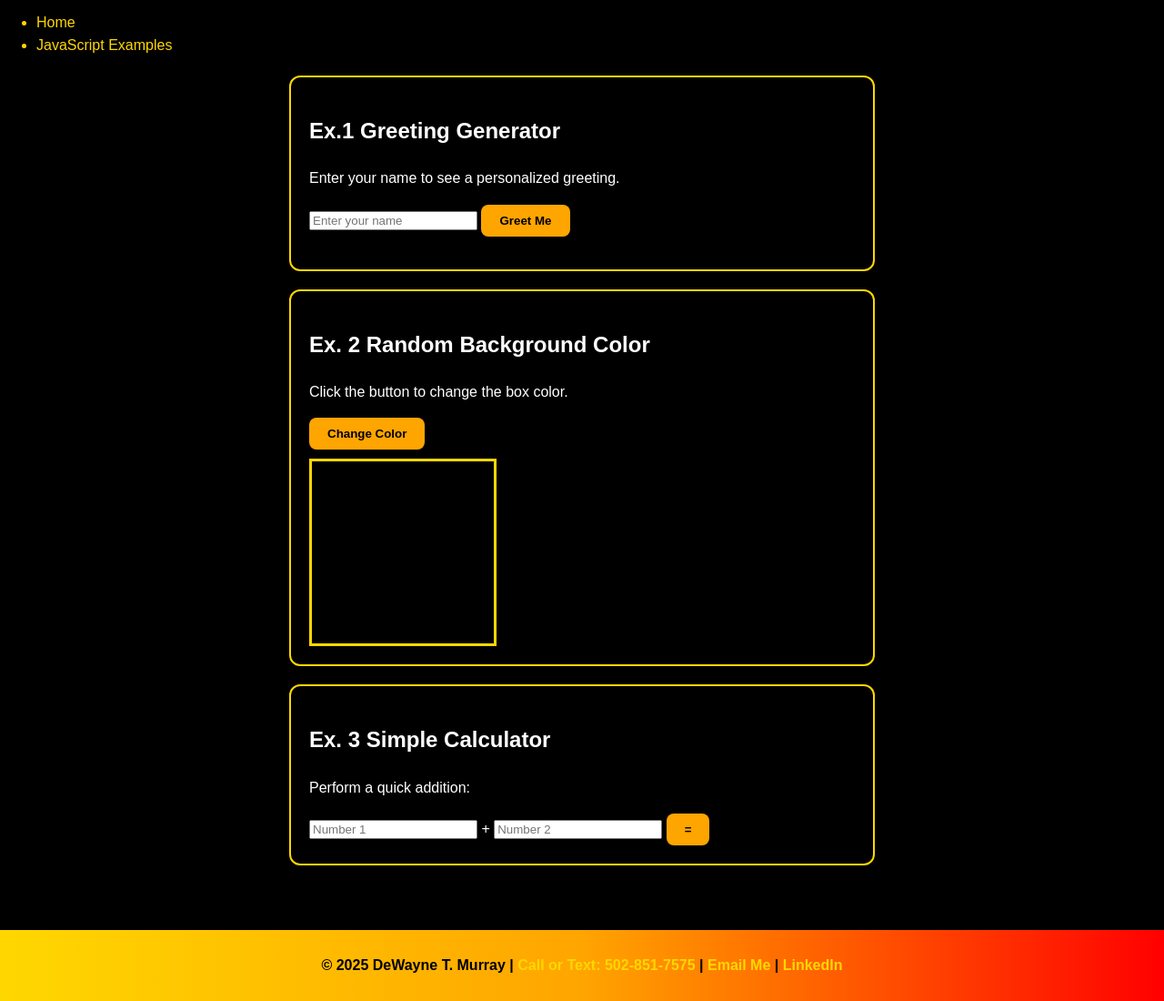
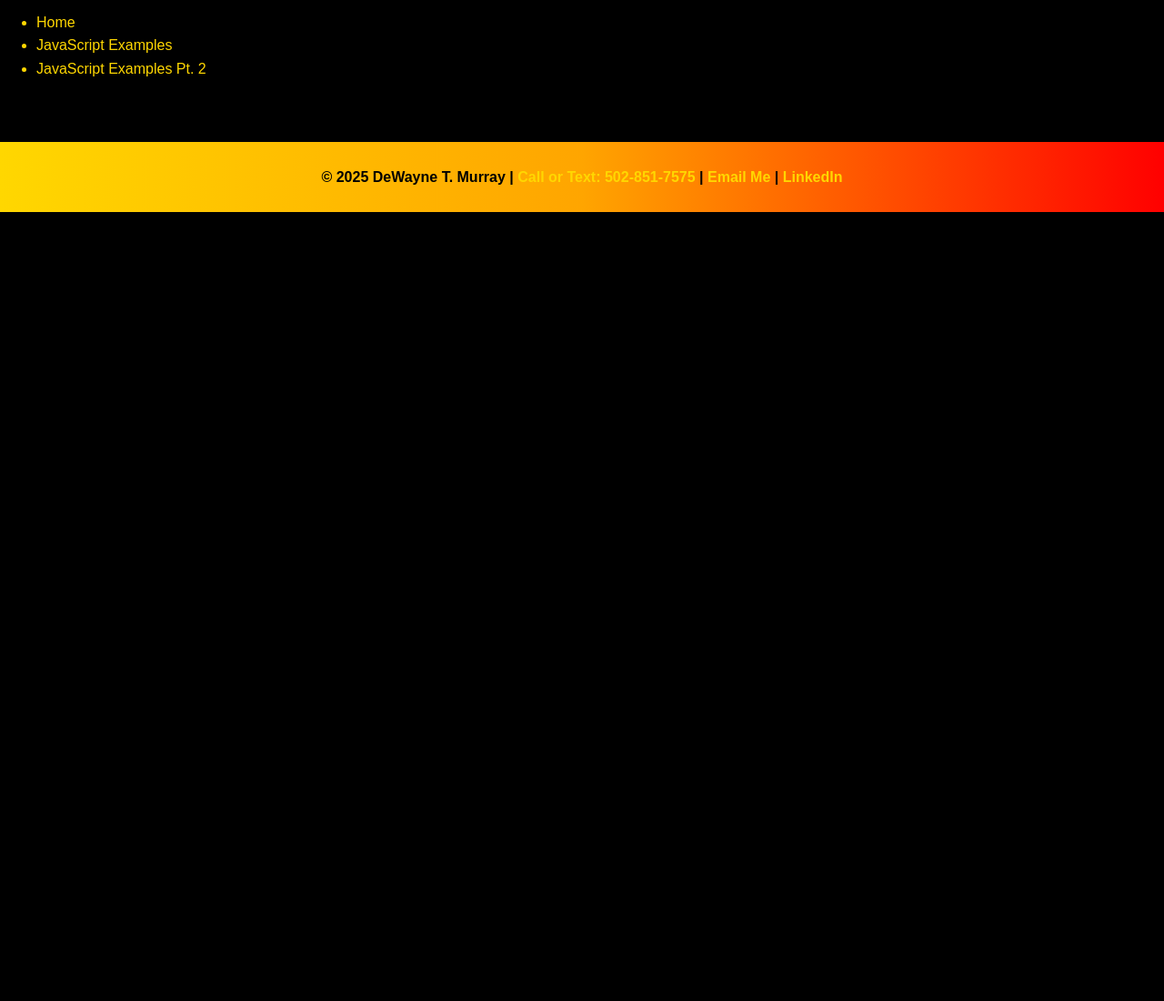
Before and after one commit to dmurra7672/CSC265-Summer-2025, a plain HTML site: page jsExamplesPt2.html in a window 1280 px wide. Shown: the part 180-1280 px from the top of the page at 91% size. After the commit the page ends 800 px from the top, so only its background shows below. Drawn offline with Linux system fonts and the light colour scheme.

Commit message:
Update Nav

```diff
--- a/jsExamplesPt2.html
+++ b/jsExamplesPt2.html
@@ -50,32 +50,11 @@
         <ul>
             <li><a href="index.html">Home</a></li>
             <li><a href="jsExamples.html">JavaScript Examples</a></li>
+            <li><a href="jsExamplesPt2.html">JavaScript Examples Pt. 2</a></li>
         </ul>
     </nav>
 
-    <section class="example">
-        <h2>Ex.1 Greeting Generator</h2>
-        <p>Enter your name to see a personalized greeting.</p>
-        <input type="text" id="nameInput" placeholder="Enter your name">
-        <button onclick="sayHello()">Greet Me</button>
-        <p id="greeting"></p>
-    </section>
 
-    <section class="example">
-        <h2>Ex. 2 Random Background Color</h2>
-        <p>Click the button to change the box color.</p>
-        <button onclick="changeColor()">Change Color</button>
-        <div id="colorBox"></div>
-    </section>
-
-    <section class="example">
-        <h2>Ex. 3 Simple Calculator</h2>
-        <p>Perform a quick addition:</p>
-        <input type="number" id="num1" placeholder="Number 1"> +
-        <input type="number" id="num2" placeholder="Number 2">
-        <button onclick="calculateSum()">=</button>
-        <span id="sumResult"></span>
-    </section>
 
     <Br></Br>
 
```
Also changed, not shown: index.html (+1 -0 lines), jsExamples.html (+1 -0 lines).
